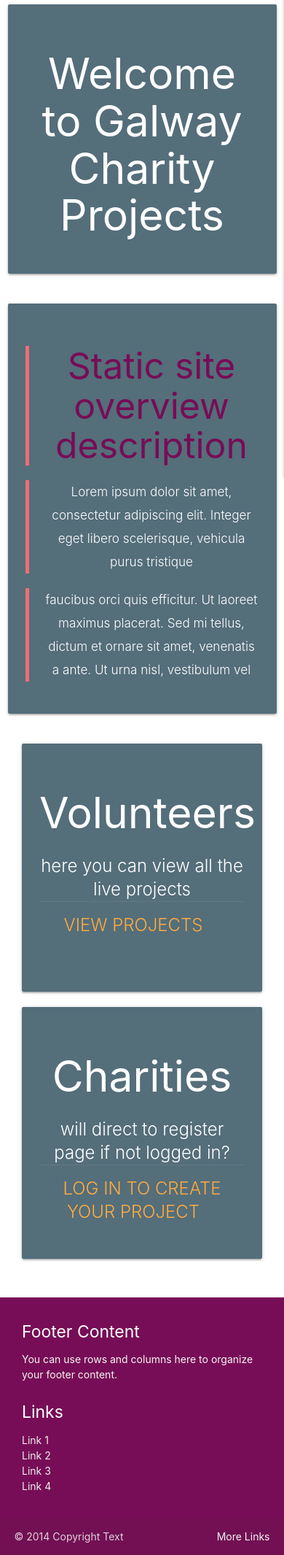
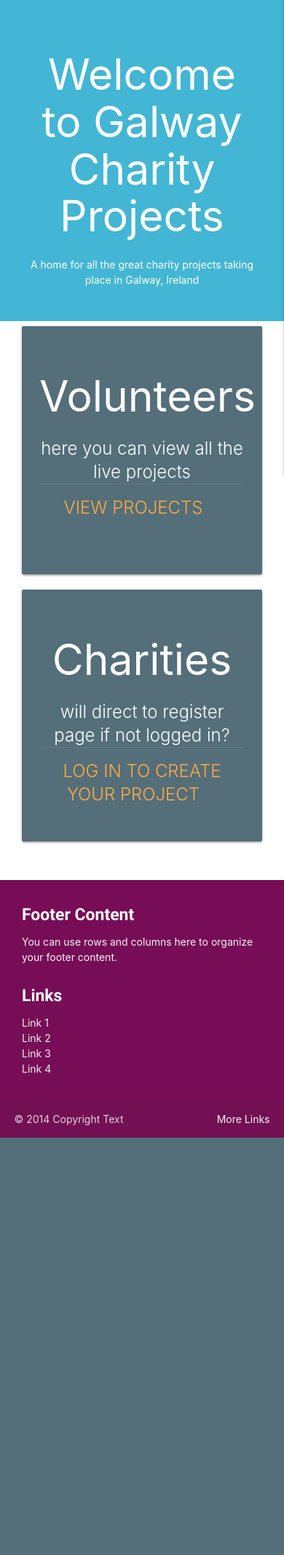
Before and after one commit to lhynes/CI-Data-Centric-Development-Milestone-Project-3, a Flask app: page / in a window 390 px wide. Shown: the part 251-2382 px from the top of the page at 73% size. After the commit the page ends 1810 px from the top, so only its background shows below. Run offline with Flask 2, Linux system fonts and the light colour scheme; some libraries are stand-ins or nearby versions.

Commit message:
modified UI

```diff
--- a/app.py
+++ b/app.py
@@ -29,13 +29,24 @@ def get_projects():
     projects = mongo.db.projects.find()
     return render_template("projects.html", projects=projects)
 
-
 @app.route("/search", methods=["GET", "POST"])
 def search():
     query = request.form.get("query")
     projects = list(mongo.db.projects.find({"$text": {"$search": query}}))
     return render_template("projects.html", projects=projects)
 
+"""@app.route("/search", methods=["GET", "POST"])
+def search():
+    if request.method == "POST":
+        query = request.form.get("query")
+        if not query:
+            projects = mongo.db.projects.find()
+            return render_template("projects.html", projects=projects)
+        else:
+            projects = list(mongo.db.projects.find({"$text": {"$search": query}}))
+            return render_template("projects.html", projects=projects)
+    else:
+        return render_template("projects.html", projects=projects)"""
 
 @app.route("/register", methods=["GET", "POST"])
 def register():
--- a/static/css/style.css
+++ b/static/css/style.css
@@ -1,13 +1,27 @@
-
+@import url('https://fonts.googleapis.com/css2?family=Oswald:wght@200;300;400;500&display=swap');
 
 /* ----------------------------------------------------------- Header */
 
 header{
-    /*background: url(https://user-images.githubusercontent.com/17083566/96911996-8cd12280-1499-11eb-9a44-fd8675133231.png);*/
-    background: url(https://user-images.githubusercontent.com/17083566/96912450-521bba00-149a-11eb-89e5-0dff1b9cd002.png);
+    background-color: #770d56;
     background-size: cover;
     background-position: center;
-    min-height: 500px;
+    min-height: 300px;
+    background-repeat: no-repeat;
+   /*background: linear-gradient( rgba(0, 0, 0, 0.2),
+    rgba(0, 0, 0, 0.2)),
+    url('https://res.cloudinary.com/daqyuuzq9/image/upload/v1603644783/Copy_of_Galway_Charity_Projects_qjh5lx.png');*/
+}
+
+.logo-text{
+    color: #fff !important;
+    display: inline-block;
+    font-size: 4.28rem !important;
+    padding-left: 5%;
+    padding-top: 5%;
+    letter-spacing: 4px;
+    line-height: 130%;
+    font-weight:900;
 }
 
 /* ----------------------------------------------------------- Fonts */
@@ -15,7 +29,22 @@ header{
 
 .h1,h2,h3,h4,h5{
     color: #770d56;
+    font-family: 'Roboto', sans-serif;
 }
+
+/*h1,
+h2,
+h3,
+h4 {
+    margin: 0;
+    color: #525252;
+    font-family: 'Oswald', sans-serif;
+}
+
+p{
+    font-family: 'Oswald', sans-serif;
+    font-weight: 200;
+}*/
 
 /* ----------------------------------------------------------- Colours */
 
@@ -77,10 +106,24 @@ i.fas.fa-exclamation-circle.tooltipped {
     border-color: #f5c6cb;
 }
 
+/* ----------------------------------------------------------- index.html */
+.welcome-text{
+
+  text-align: center;
+  padding: 32px;
+  background-color: #42B6D4;
+    color: white;
+
+
+}
+
+
+
 
 /* ----------------------------------------------------------- List View */
 .listViewContainer{
     width: 90%;
+    margin: auto;
 }
 
 
--- a/static/js/script.js
+++ b/static/js/script.js
@@ -2,6 +2,7 @@ $(document).ready(function(){
     $(".sidenav").sidenav({edge: "right"});
     $(".dropdown-trigger").dropdown();
     $(".tooltipped").tooltip();
+    $('.tabs').tabs();
     $("select").formSelect();
     $('.modal').modal();
     $("flash").parent().remove();
--- a/templates/base.html
+++ b/templates/base.html
@@ -10,6 +10,7 @@
 	<link rel="stylesheet" href="https://cdnjs.cloudflare.com/ajax/libs/materialize/1.0.0/css/materialize.min.css"
 		type="text/css">
     <link href="https://fonts.googleapis.com/icon?family=Material+Icons" rel="stylesheet">
+    <link href="https://fonts.googleapis.com/css2?family=Roboto:wght@700;900&display=swap" rel="stylesheet">
 	<link rel="stylesheet" href="{{ url_for('static', filename='css/style.css') }}" type="text/css">
 	{% block styles %}
 	{% endblock %}
@@ -19,7 +20,6 @@
 
 <body>
 	<header>
-
         <ul id="dropdown1" class="dropdown-content">
             {% if session.user %}
                 <li><a href="{{ url_for('profile', username=session['user']) }}">Profile</a></li>
@@ -38,10 +38,15 @@
                 <li><a href="{{ url_for('register') }}">Register Your Charity</a></li>
             {% endif %}
         </ul>
-		<nav class="nav-wrapper nav-extended transparent">
-				<a href="{{ url_for('index') }}" class="brand-logo">Galway Chartiy Projects</a>
+		<nav class="nav-wrapper nav-extended text-shadow transparent">
+				<a href="{{ url_for('index') }}" class="brand-logo text-shadow">
+                <div class="valign-wrapper">
+                <span class="text-shadow logo-text valign-wrapper"> Galway </br> Charity </br>Projects </span>
+                </div>
+                </a>
 				<a href="#" data-target="mobile-demo" class="sidenav-trigger right"><i class="fas fa-bars"></i></a>
 				<ul class="right hide-on-med-and-down">
+                    <li><a href="{{ url_for('index') }}">Home</a></li>
 					<li><a href="{{ url_for('get_projects') }}">Find Projects</a></li>
                     {% if session.user|lower == "admin"|lower %}
                         <li><a href="{{ url_for('get_categories') }}">Project Categories</a></li>
@@ -57,8 +62,8 @@
 
 
 		    <ul class="sidenav" id="mobile-demo">
-			<li><h4 class="center-align light-blue-text text-darken 4">Galway Chartiy Projects</h4></li>
-			<li><a href="{{ url_for('index') }}">Home</a></li>
+			<li><h4 class="center-align light-blue-text text-darken 4">Galway Charity Projects</h4></li>
+			    <li><a href="{{ url_for('index') }}">Home</a></li>
 					<li><a href="{{ url_for('get_projects') }}">Find Projects</a></li>
                     {% if session.user|lower == "admin"|lower %}
                         <li><a href="{{ url_for('get_categories') }}">Project Categories</a></li>
--- a/templates/index.html
+++ b/templates/index.html
@@ -1,7 +1,8 @@
 {% extends "base.html" %}
 {% block content %}
 
-<div class="row">
+
+<!-- <div class="row">
 	<div class="col s12 m8 offset-m2">
 		<div class="card blue-grey darken-1">
 			<div class="card-content white-text center-align">
@@ -11,9 +12,16 @@
 			</div>
 		</div>
 	</div>
-</div>
+</div> -->
 
-<div class="row">
+<!-- Welcome Message -->
+	<div class="welcome-text">
+		<h1>Welcome to Galway Charity Projects</h1>
+		<p>A home for all the great charity projects taking place in Galway, Ireland</p>
+
+	</div>
+
+<!-- <div class="row">
 	<div class="col s12 m8 offset-m2">
 		<div class="card blue-grey darken-1">
 			<div class="card-content white-text center-align">
@@ -33,7 +41,7 @@
 			</div>
 		</div>
 	</div>
-</div>
+</div>-->
 <div class="container">
     <div class="row">
         <div class="col s12 m6">
```
Also changed, not shown: templates/project_detail.html (+30 -1 lines), templates/projects.html (+7 -7 lines).
